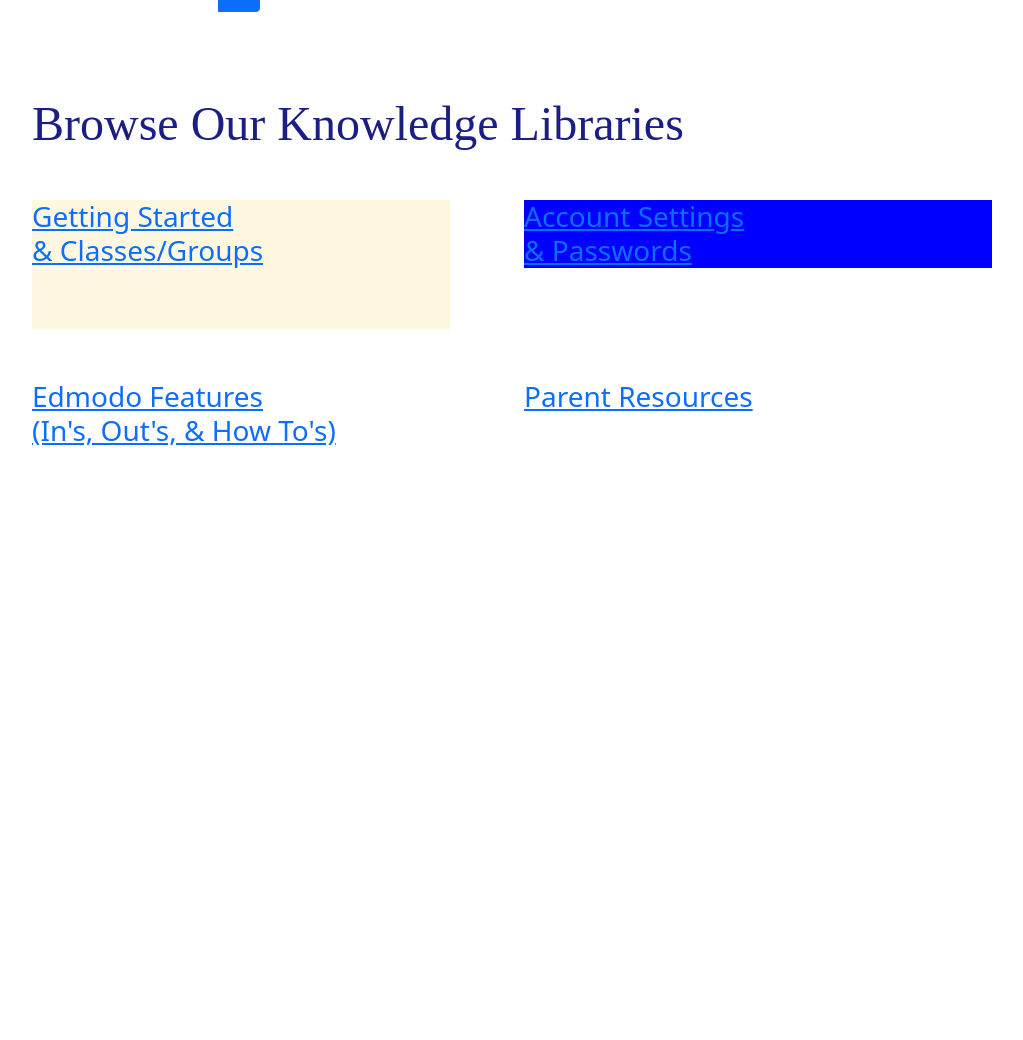
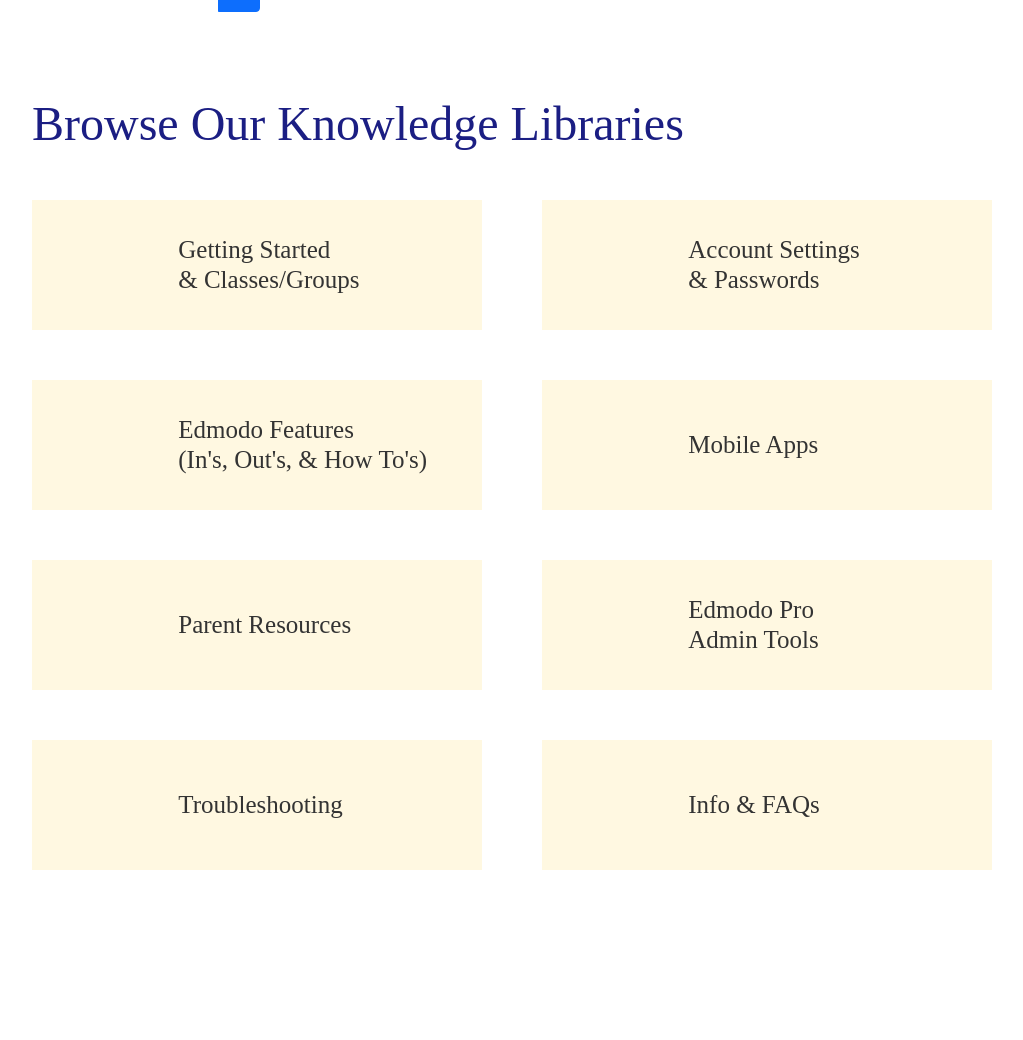
Before and after one commit to VanPhong266/61THNB-NHOM22-CNWEB, a PHP site: page /support.html in a window 1280 px wide. Shown: the part 421-1461 px from the top of the page, without its empty margins (128-1151 px from the left). Before the commit the page ends 866 px from the top, so only its background shows below. Run offline with PHP 8.4, Linux system fonts and the light colour scheme; some libraries are stand-ins or nearby versions.

Commit message:
update support

```diff
--- a/css/cssforsuport.css
+++ b/css/cssforsuport.css
@@ -127,3 +127,46 @@
 .accounts-passwords{
     background-color: blue;
 }
+
+.individual-cat-link {
+    background-color: #FFF8E1;
+    width: 46.875%;
+    height: 130px;
+    float: left;
+    margin-bottom: 50px;
+    position: relative;
+    border-radius: 0;
+    cursor: pointer;
+}
+.left-cat {
+    margin-right: 6.25%;
+}
+
+.individual-cat-icon {
+    height: 60%;
+    width: auto;
+    position: absolute;
+    top: 50%;
+    -webkit-transform: translateY(-50%);
+    -moz-transform: translateY(-50%);
+    -o-transform: translateY(-50%);
+    -ms-transform: translateY(-50%);
+    transform: translateY(-50%);
+    margin-left: 5%;
+}
+
+.cat-text-container {
+    height: 100%;
+    width: 75%;
+    float: right;
+    position: relative;
+}
+.individual-cat-text {
+    position: absolute;
+    top: 50%;
+    transform: translateY(-50%);
+    margin: 0 10%;
+    font-family: "Disclaimer Regular";
+    font-size: 25px;
+    color: #333333;
+}
--- a/support.html
+++ b/support.html
@@ -82,10 +82,9 @@
         </div>
         <div class="category-link-box">
             <h2 class="homepage-header">Browse Our Knowledge Libraries</h2>
-            <div class="Libraries">
-                <div class="row">
-                    <div class="col-md">
-                        <div class="getting-started">
+            <div class="cat-links clearfix">
+
+                <div class="individual-cat-link get-started left-cat">
                   <a class="svg" href="/hc/categories/200331474">
                     <object class="individual-cat-icon" type="image/png" data="//theme.zdassets.com/theme_assets/225181/657d92917647c430a61d82273ae524cba69441c2.png"></object>
                     <div class="cat-text-container">
@@ -93,9 +92,8 @@
                     </div>
                   </a>
                 </div>
-                    </div>
-                    <div class="col-md">
-                        <div class="accounts-passwords">
+
+                <div class="individual-cat-link accounts-passwords">
                   <a class="svg" href="/hc/categories/200331484">
                     <object class="individual-cat-icon" type="image/png" data="//theme.zdassets.com/theme_assets/225181/6ae699d6ba779bb53994c44c7c2da90f5b0ef623.png"></object>
                     <div class="cat-text-container">
@@ -103,10 +101,7 @@
                     </div>
                   </a>
                 </div>
-                    </div>
-                </div>
-                <div class="row">
-                    <div class="col-md">
+
                 <div class="individual-cat-link  using-edmodo left-cat">
                   <a class="svg" href="/hc/categories/200328890">
                     <object class="individual-cat-icon" type="image/png" data="//theme.zdassets.com/theme_assets/225181/af8bea7f32af849bac6b39e24e10f542f93d88a1.png"></object>
@@ -116,8 +111,16 @@
                     </div>
                   </a>
                 </div>
+
+                <div class="individual-cat-link mobile-apps">
+                  <a class="svg" href="/hc/categories/200328900">
+                    <object class="individual-cat-icon" type="image/png" data="//theme.zdassets.com/theme_assets/225181/e36132d169aeabc006993a645fc2194b59947eb9.png"></object>
+                    <div class="cat-text-container">
+                      <h3 class="individual-cat-text">Mobile Apps</h3>
                     </div>
-                    <div class="col-md">
+                  </a>
+                </div>
+
                 <div class="individual-cat-link parent-resources left-cat">
                   <a class="svg" href="/hc/categories/115002392687">
                     <object class="individual-cat-icon" type="image/png" data="//theme.zdassets.com/theme_assets/225181/e00e9833f787b52ea4a2e203fc7a67e248e94fb3.png"></object>
@@ -126,8 +129,34 @@
                     </div>
                   </a>
                 </div>
+
+                <div class="individual-cat-link school-district">
+                  <a class="svg" href="/hc/categories/1500000244662">
+                    <object class="individual-cat-icon" type="image/png" data="//theme.zdassets.com/theme_assets/225181/1425629e33731a713bd6e993546dc6534c5aae80.png"></object>
+                    <div class="cat-text-container">
+                      <h3 class="individual-cat-text">Edmodo Pro <br> Admin Tools</h3>
                     </div>
+                  </a>
                 </div>
+
+                <div class="individual-cat-link troubleshooting-bugs left-cat">
+                  <a class="svg" href="/hc/categories/200328920">
+                    <object class="individual-cat-icon" type="image/png" data="//theme.zdassets.com/theme_assets/225181/e36c943cf72660e7563ef27512b8efdc61bfa192.png"></object>
+                    <div class="cat-text-container">
+                      <h3 class="individual-cat-text">Troubleshooting</h3>
+                    </div>
+                  </a>
+                </div>
+
+                <div class="individual-cat-link info-faqs">
+                  <a class="svg" href="/hc/categories/200331504">
+                    <object class="individual-cat-icon" type="image/png" data="//theme.zdassets.com/theme_assets/225181/8950e6a19650ca9ba6c2e393182f2753367d595a.png"></object>
+                    <div class="cat-text-container">
+                      <h3 class="individual-cat-text">Info &amp; FAQs</h3>
+                    </div>
+                  </a>
+                </div>
+
               </div>
         </div>
 
```
Lines whose indentation alone changed are shown as unchanged.
